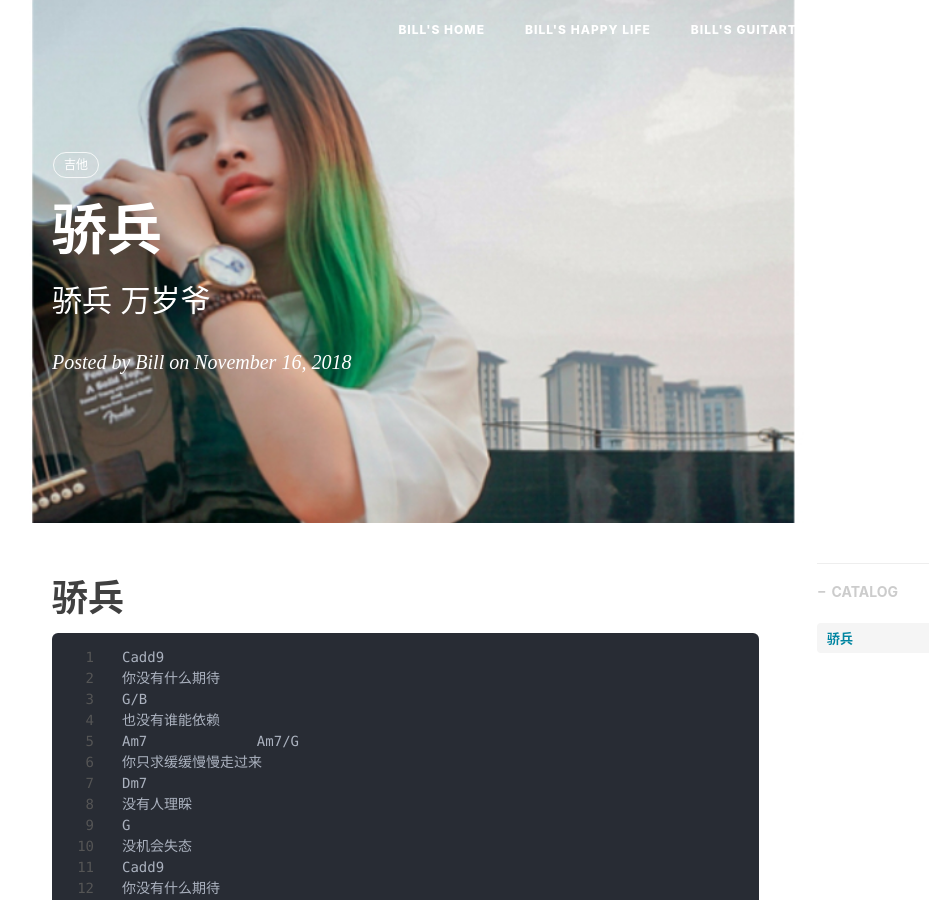
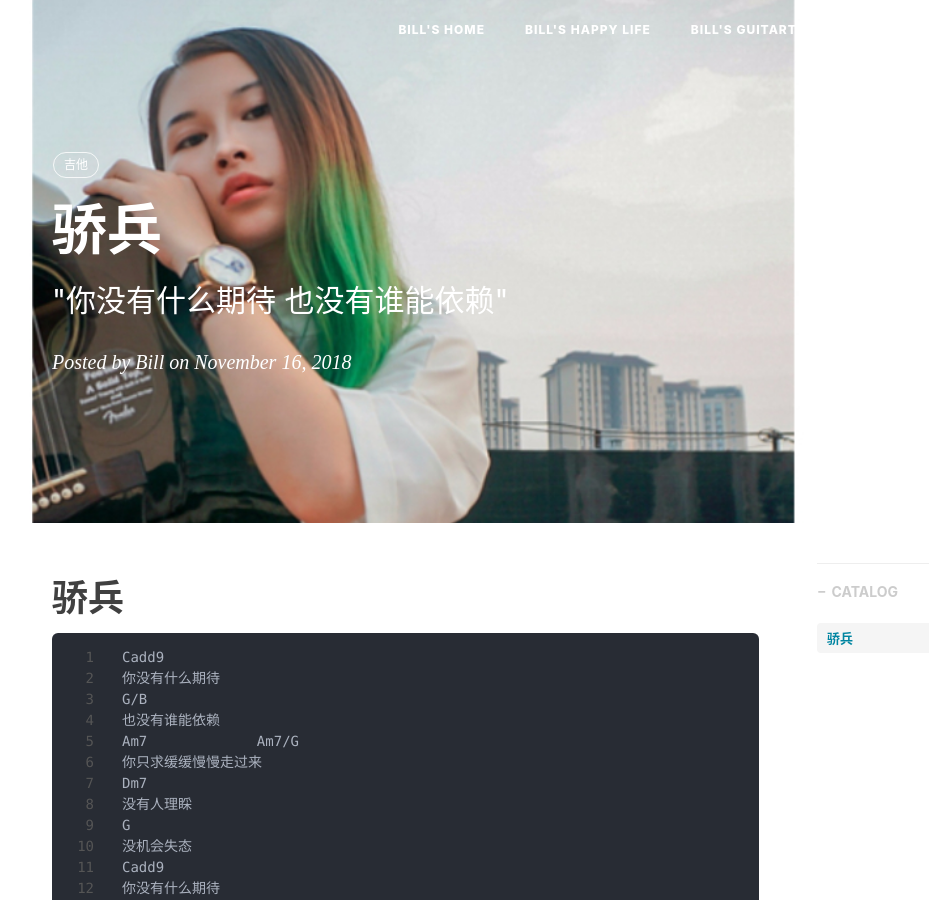
Before and after one commit to ProgrammerBill/ProgrammerBill.github.io, a Jekyll site: the page built from _posts/guitartabs/2018-11-16-proud.md, in a window 1280 px wide and 900 px high. Shown: the whole window, without its empty margins (213-1142 px from the left). Built offline with Jekyll 4.4.1, drawn with Linux system fonts in a browser that asks for light colours; nearby versions of some CDN libraries; comment, search, counter and statistics services are not loaded.

Commit message:
Bill's Blog: update tabs

```diff
--- a/_posts/guitartabs/2018-11-16-proud.md
+++ b/_posts/guitartabs/2018-11-16-proud.md
@@ -1,7 +1,7 @@
 ---
 layout:     post
 title:      "骄兵"
-subtitle:   "骄兵 万岁爷"
+subtitle:   "\"你没有什么期待 也没有谁能依赖\""
 date:       2018-11-16 23:19:00
 author:     "Bill"
 header-img: "img/bill/header-posts/2018-11-13-header.jpg"
```
Also changed, not shown: _posts/guitartabs/2019-02-19-circle.md (+2 -1 lines), _posts/guitartabs/2022-09-25-orange.md (renamed from _posts/guitartabs/2022-09-25-黑色柳丁.md).
